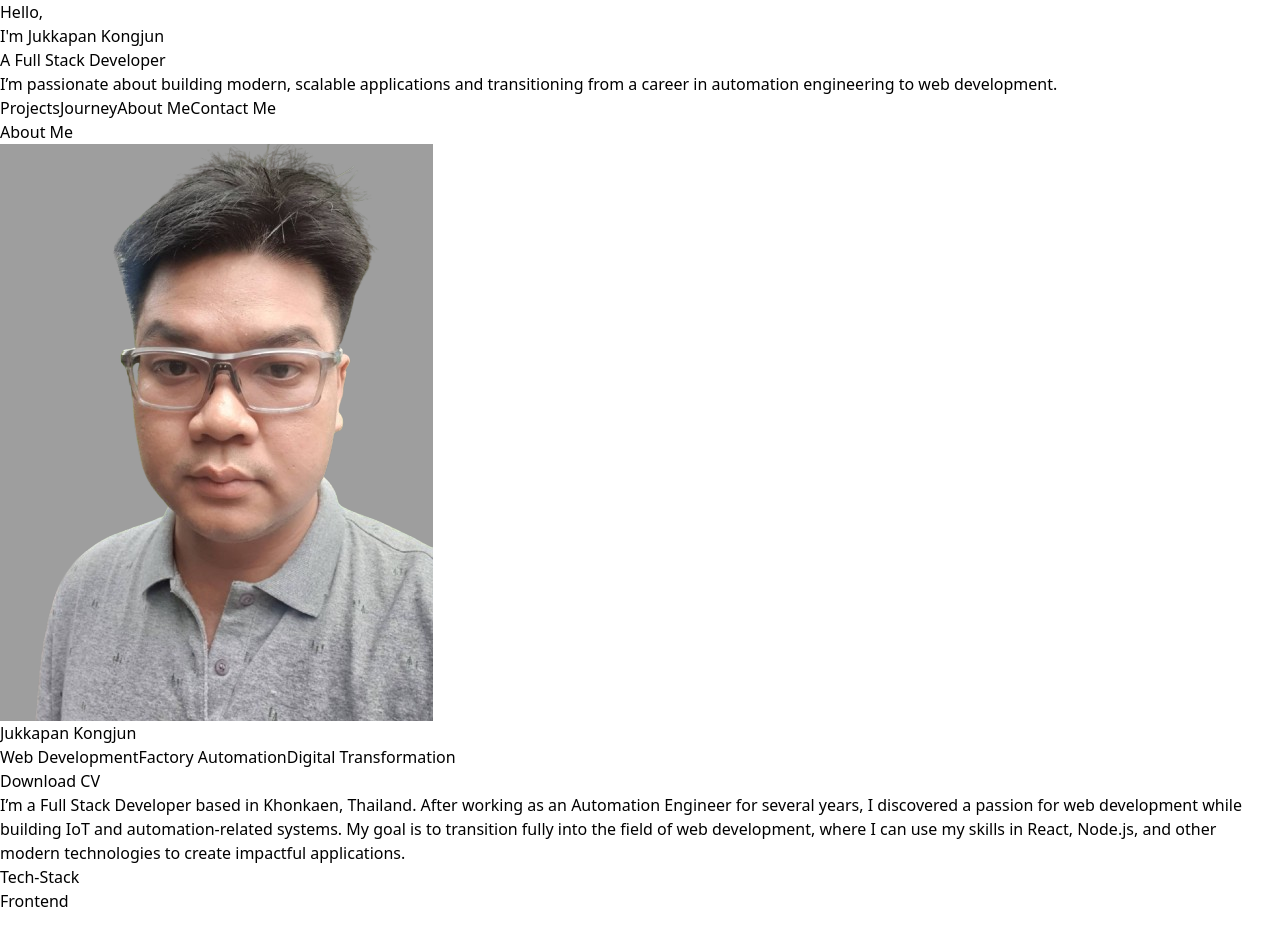
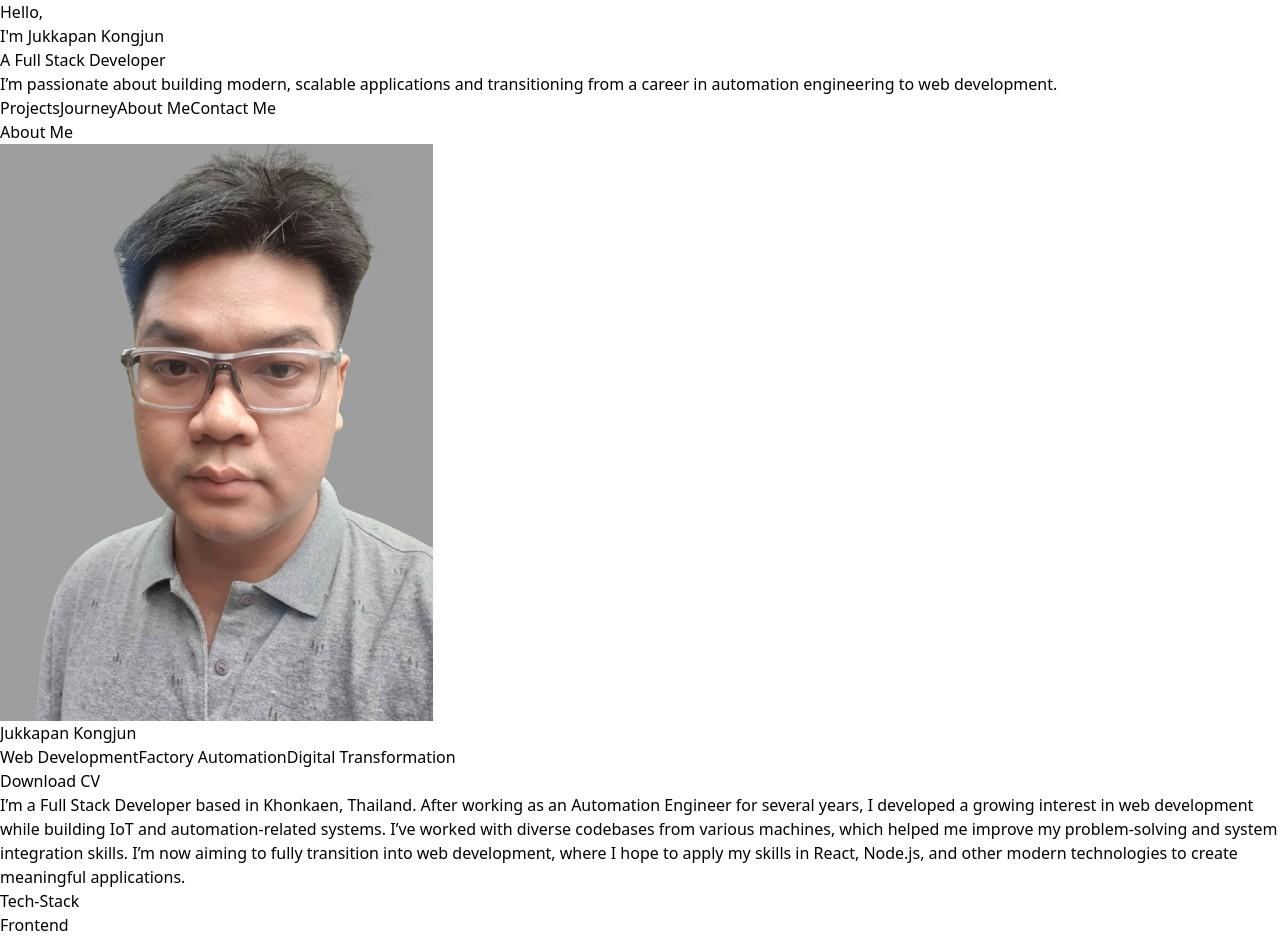
Before and after one commit to Not-Jukkapan/portfolio-react, a React (Vite) app: page / in a window 1280 px wide. Shown: the top 952 px of the page. Built offline with nearby package versions, Linux system fonts and the light colour scheme.

Commit message:
Adjust About me word

```diff
--- a/src/components/AboutMeSection.tsx
+++ b/src/components/AboutMeSection.tsx
@@ -27,8 +27,7 @@ const AboutMeSection: React.FC = () => {
             <div className="-translate-y-[70%] border w-3/5 shadow-md rounded-lg px-6 py-4 bg-gray-100">
 
                 <p className="text-lg max-w-3xl mx-auto text-center">
-                    I’m a Full Stack Developer based in Khonkaen, Thailand. After working as an Automation Engineer for several years, I discovered a passion for web development while building IoT and automation-related systems.
-                    My goal is to transition fully into the field of web development, where I can use my skills in React, Node.js, and other modern technologies to create impactful applications.
+                    I’m a Full Stack Developer based in Khonkaen, Thailand. After working as an Automation Engineer for several years, I developed a growing interest in web development while building IoT and automation-related systems. I’ve worked with diverse codebases from various machines, which helped me improve my problem-solving and system integration skills. I’m now aiming to fully transition into web development, where I hope to apply my skills in React, Node.js, and other modern technologies to create meaningful applications.
                 </p>
             </div>
 
```
